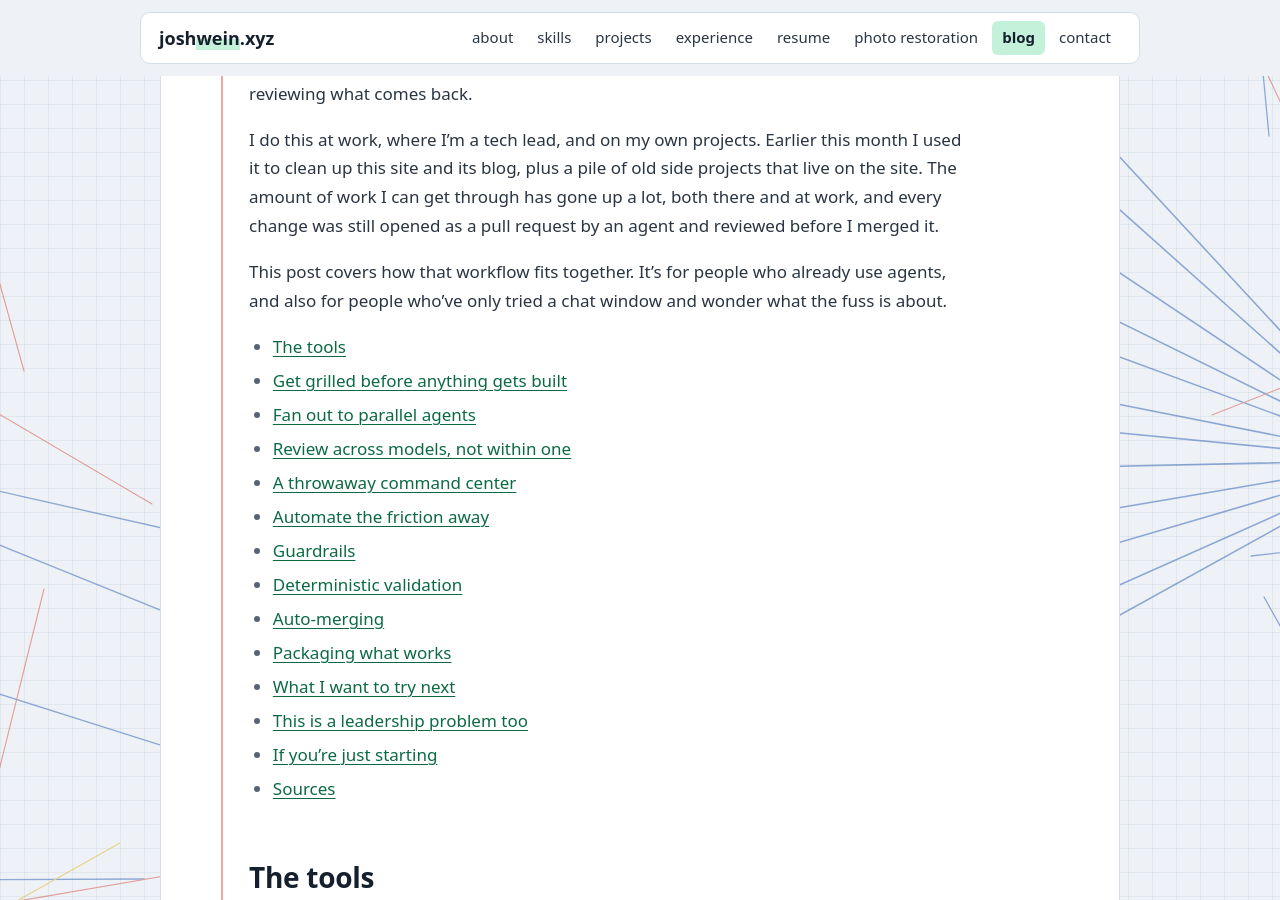
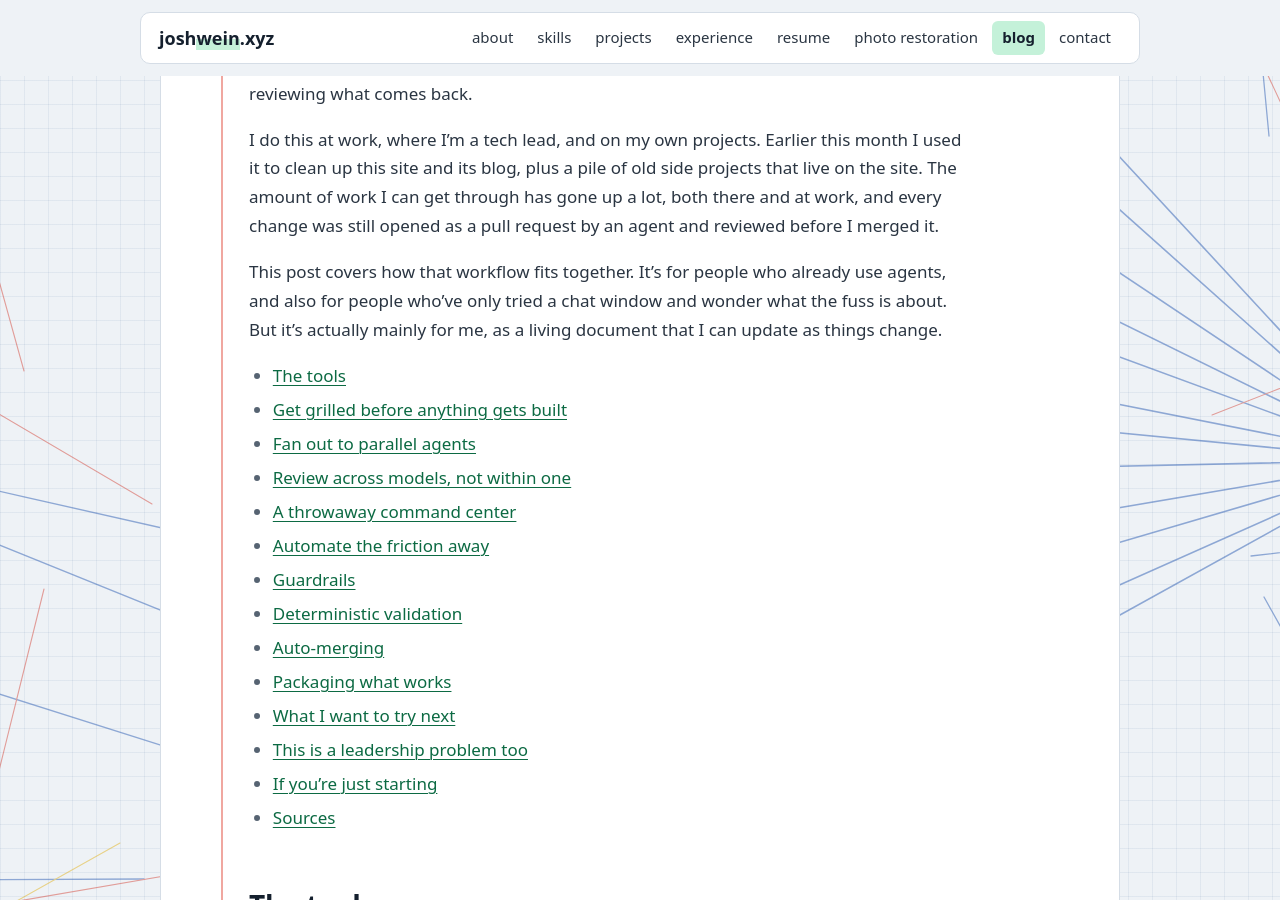
Before and after one commit to JoshWein/blog, a Jekyll site: the page built from _posts/2026-11-21-multi-agent-workflows.md, in a window 1280 px wide and 900 px high, scrolled down 520 px. Built offline with Jekyll 4.4.1, drawn with Linux system fonts in a browser that asks for light colours; some web fonts are replaced; comment, search, counter and statistics services are not loaded.

Commit message:
Note the post is a living document
Co-Authored-By: Claude Opus 5.5 <noreply@anthropic.com>
Claude-Session: https://claude.ai/code/session_01HtAirmGQyAcmjJao62wzYe

```diff
--- a/_posts/2026-11-21-multi-agent-workflows.md
+++ b/_posts/2026-11-21-multi-agent-workflows.md
@@ -10,7 +10,7 @@ A year ago I'd have described my job as writing code (not really, but I'd like t
 
 I do this at work, where I'm a tech lead, and on my own projects. Earlier this month I used it to clean up this site and its blog, plus a pile of old side projects that live on the site. The amount of work I can get through has gone up a lot, both there and at work, and every change was still opened as a pull request by an agent and reviewed before I merged it.
 
-This post covers how that workflow fits together. It's for people who already use agents, and also for people who've only tried a chat window and wonder what the fuss is about.
+This post covers how that workflow fits together. It's for people who already use agents, and also for people who've only tried a chat window and wonder what the fuss is about. But it's actually mainly for me, as a living document that I can update as things change.
 
 * [The tools](#the-tools)
 * [Get grilled before anything gets built](#get-grilled-before-anything-gets-built)
```
